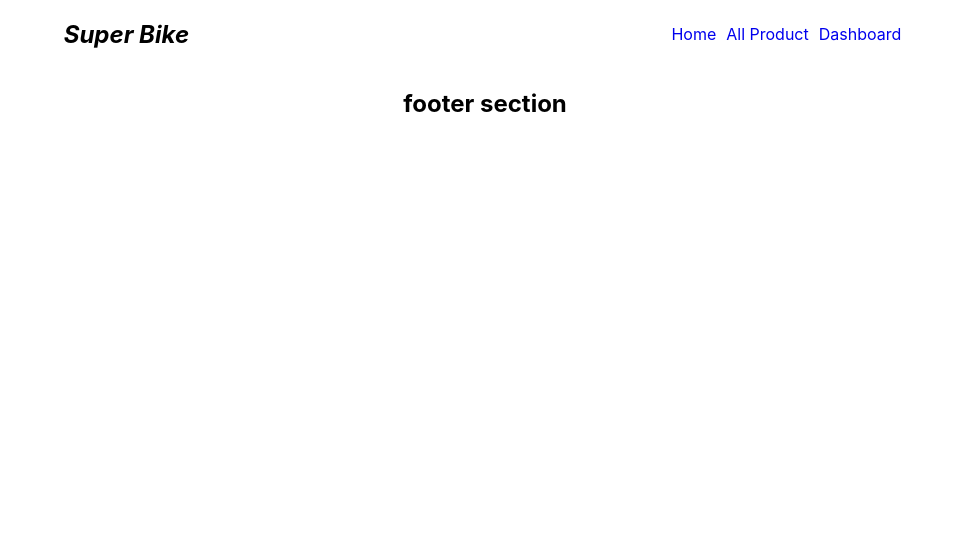
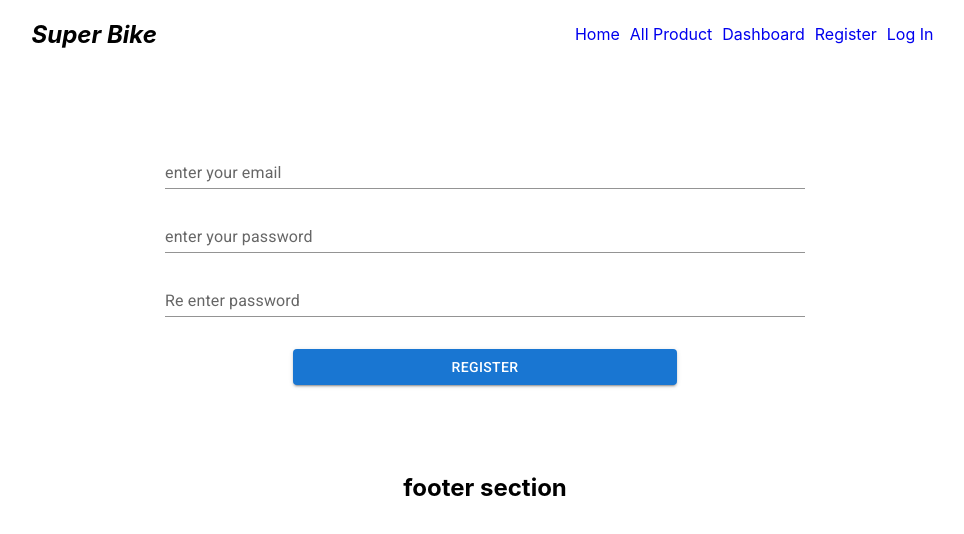
Before and after one commit to SoubirSaian/super-bike-12, a React (Create React App) app: page /register in a window 1280 px wide. Shown: the top 534 px of the page, without its empty margins (155-1119 px from the left). Built offline with nearby package versions, Linux system fonts and the light colour scheme.

Commit message:
login & register

```diff
--- a/src/App.js
+++ b/src/App.js
@@ -1,37 +1,48 @@
 
-import { BrowserRouter,Switch,Route  } from 'react-router-dom';
+import { BrowserRouter as Router,Switch,Route  } from 'react-router-dom';
 import './App.css';
 import AllProducts from './pages/AllProducts/AllProducts/AllProducts';
 import Dashboard from './pages/Dashboard/Dashboard';
 import Home from './pages/Home/Home/Home';
+import Login from './pages/Login/Login';
 import NotFound from './pages/NotFound/NotFound';
 import ProductDetails from './pages/ProductDetails/ProductDetails';
+import Register from './pages/Register/Register';
 
 function App() {
   return (
     <div className="App">
-       <BrowserRouter>
+       <Router>
           <Switch>
             <Route exact path="/">
               <Home></Home>
             </Route>
+            <Route path="/home/:productId">
+              <ProductDetails></ProductDetails>
+            </Route>
             <Route path="/home">
               <Home></Home>
+            </Route>
+            <Route path="/allproducts/:productId">
+              <ProductDetails></ProductDetails>
             </Route>
             <Route path="/allproducts">
               <AllProducts></AllProducts>
             </Route>
-            <Route path="/:productId">
-              <ProductDetails></ProductDetails>
-            </Route>
             <Route path="/dashboard">
               <Dashboard></Dashboard>
             </Route>
-            <Route path="*">
+             <Route path="/register">
+               <Register></Register>
+             </Route>
+             <Route path="/login">
+                <Login></Login>
+             </Route>
+            <Route >
               <NotFound></NotFound>
             </Route>
           </Switch>
-       </BrowserRouter>
+       </Router>
     </div>
   );
 }
--- a/src/pages/AllProducts/AllProduct/AllProduct.js
+++ b/src/pages/AllProducts/AllProduct/AllProduct.js
@@ -37,7 +37,7 @@ const AllProduct = (props) => {
                     </Typography>
                 </CardContent>
                 <CardActions>
-                    <Link to={`/${id}`}>
+                    <Link to={`/allproducts/${id}`}>
                         <Button variant="contained">Order</Button>
                     </Link>
 
--- a/src/pages/AllProducts/AllProducts/AllProducts.js
+++ b/src/pages/AllProducts/AllProducts/AllProducts.js
@@ -1,6 +1,6 @@
 import React, { useEffect, useState } from 'react';
-import Footer from '../../shared/Footer/Footer';
-import Header from '../../shared/Header/Header';
+// import Footer from '../../shared/Footer/Footer';
+// import Header from '../../shared/Header/Header';
 import  Container  from '@mui/material/Container';
 import  Grid  from '@mui/material/Grid';
 import  Typography  from '@mui/material/Typography';
@@ -18,7 +18,7 @@ const AllProducts = () => {
 
     return (
         <div>
-            <Header></Header>
+            {/* <Header></Header> */}
             <Container sx={{my: 6}}>
                 <Typography variant="h4" sx={{mt: 4,mb:8,color: '#2195f3'}}>
                     All of our Bikes
@@ -29,7 +29,7 @@ const AllProducts = () => {
                     }
                 </Grid>
             </Container>
-            <Footer></Footer>
+            {/* <Footer></Footer> */}
         </div>
     );
 };
--- a/src/pages/Dashboard/Dashboard.js
+++ b/src/pages/Dashboard/Dashboard.js
@@ -1,14 +1,16 @@
 import React from 'react';
-import Footer from '../shared/Footer/Footer';
-import Header from '../shared/Header/Header';
+// import Footer from '../shared/Footer/Footer';
+// import Header from '../shared/Header/Header';
 import './Dashboard.css';
 
 const Dashboard = () => {
     return (
         <div>
-            <Header></Header>
+            {/* <Header></Header> */}
             <h2>dashboard page</h2>
-            <Footer></Footer>
+            <h3>why dashboard is not working</h3>
+            <p>hellow</p>
+            {/* <Footer></Footer> */}
         </div>
     );
 };
--- a/src/pages/Home/Home/Home.js
+++ b/src/pages/Home/Home/Home.js
@@ -9,6 +9,7 @@ const Home = () => {
         <div>
             <Header></Header>
             <Products></Products>
+
             <Footer></Footer>
         </div>
     );
--- a/src/pages/Home/Product/Product.js
+++ b/src/pages/Home/Product/Product.js
@@ -33,7 +33,7 @@ const Product = (props) => {
                     </Typography>
                 </CardContent>
                 <CardActions>
-                    <Link to={`/${id}`}>
+                    <Link to={`/home/${id}`}>
                         <Button variant="contained">Order</Button>
                     </Link>
                 </CardActions>
--- /dev/null
+++ b/src/pages/Login/Login.js
@@ -0,0 +1,65 @@
+import React, { useState } from 'react';
+import Box from '@mui/material/Box';
+import  Button  from '@mui/material/Button';
+import Footer from '../shared/Footer/Footer';
+import Header from '../shared/Header/Header';
+import  TextField  from '@mui/material/TextField';
+import './Login.css';
+
+const Login = () => {
+    const [email,setEmail] = useState('');
+    const [password,setPassword] = useState('');
+
+     const handleEmailInput = e =>{
+         setEmail(e.target.value);
+         e.preventDefault();
+
+     }
+     const handlPasswordInput = e =>{
+         setPassword(e.target.value);
+         e.preventDefault()
+
+     }
+
+    const handleLoginInput = (e) =>{
+
+        console.log(email,password);
+
+
+
+        e.preventDefault();
+        e.target.value = '';
+    }
+    return (
+        <>
+            <Header></Header>
+             <Box sx={{my: 8}}>
+                <form onSubmit={handleLoginInput}>
+                    <TextField
+                        sx={{width: '50%', m: 1}}
+                        id="standard-basic"
+                        name="email"
+                        onBlur = {handleEmailInput}
+                        type="email"
+                        label="enter your email"
+                        variant="standard"
+                    />
+                    <TextField
+                        sx={{width: '50%', m: 1}}
+                        id="standard-basic"
+                        name="password"
+                        onBlur = {handlPasswordInput}
+                        type="password"
+                        label="enter your password"
+                        variant="standard"
+                    />
+                    <br />
+                    <Button type="submit" sx={{width: '30%',m: 3}} variant="contained">Login</Button>
+                </form>
+             </Box>
+            <Footer></Footer>
+        </>
+    );
+};
+
+export default Login;
--- a/src/pages/ProductDetails/ProductDetails.js
+++ b/src/pages/ProductDetails/ProductDetails.js
@@ -1,8 +1,8 @@
 import React, { useEffect, useState } from 'react';
 import { useParams } from 'react-router';
 import PlaceOrder from '../PlaceOrder/PlaceOrder';
-import Footer from '../shared/Footer/Footer';
-import Header from '../shared/Header/Header';
+// import Footer from '../shared/Footer/Footer';
+// import Header from '../shared/Header/Header';
 import './ProductDetails.css';
 
 const ProductDetails = () => {
@@ -20,11 +20,11 @@ const ProductDetails = () => {
 
     return (
         <div>
-            <Header></Header>
+            {/* <Header></Header> */}
             {
                 singleProduct && <PlaceOrder key={singleProduct.id} product={singleProduct}></PlaceOrder>
             }
-            <Footer></Footer>
+            {/* <Footer></Footer> */}
         </div>
     );
 };
--- /dev/null
+++ b/src/pages/Register/Register.js
@@ -0,0 +1,69 @@
+import React, { useState } from 'react';
+import Box from '@mui/material/Box';
+import Footer from '../shared/Footer/Footer';
+import Header from '../shared/Header/Header';
+import './Register.css';
+import  TextField  from '@mui/material/TextField';
+import  Button  from '@mui/material/Button';
+
+const Register = () => {
+    const [registerInfo,setRegisterInfo] = useState({});
+
+    const handleInputField = e =>{
+        const field = e.target.name;
+        const value = e.target.value;
+        const newInfo = {...registerInfo};
+        newInfo[field] = value;
+        setRegisterInfo(newInfo);
+        console.log(registerInfo);
+        e.preventDefault();
+        // e.target.value = '';
+    }
+    const handleEmailPasswordRegister = (e) =>{
+         console.log(registerInfo.email,registerInfo.password,registerInfo.password2);
+
+         e.preventDefault();
+         e.target.value = '';
+    }
+    return (
+        <>
+            <Header></Header>
+             <Box sx={{my: 8}}>
+                <form onSubmit={handleEmailPasswordRegister}>
+                    <TextField
+                        sx={{width: '50%', m: 1}}
+                        id="standard-basic"
+                        name="email"
+                        onBlur={handleInputField}
+                        type="email"
+                        label="enter your email"
+                        variant="standard"
+                    />
+                    <TextField
+                        sx={{width: '50%', m: 1}}
+                        id="standard-basic"
+                        name="password"
+                        onBlur={handleInputField}
+                        type="password"
+                        label="enter your password"
+                        variant="standard"
+                    />
+                    <TextField
+                        sx={{width: '50%', m: 1}}
+                        id="standard-basic"
+                        name="password2"
+                        onBlur={handleInputField}
+                        type="password"
+                        label="Re enter password"
+                        variant="standard"
+                    />
+                    <br />
+                    <Button type="submit" sx={{width: '30%',m: 3}} variant="contained">Register</Button>
+                </form>
+             </Box>
+            <Footer></Footer>
+        </>
+    );
+};
+
+export default Register;
--- a/src/pages/shared/Header/Header.js
+++ b/src/pages/shared/Header/Header.js
@@ -4,7 +4,7 @@ import './Header.css';
 
 const Header = () => {
     return (
-         <nav className="nav-bar">
+         <div className="nav-bar">
              <div>
                 <h2><i>Super Bike</i></h2>
              </div>
@@ -12,9 +12,10 @@ const Header = () => {
                  <li><Link to="/home">Home</Link></li>
                  <li><Link to="/allproducts">All Product</Link></li>
                  <li><Link to="/dashboard">Dashboard</Link></li>
-
+                 <li><Link to="/register">Register</Link></li>
+                 <li><Link to="/login">Log In</Link></li>
              </ul>
-         </nav>
+         </div>
     );
 };
 
```
Also changed, not shown: src/pages/Login/Login.css (added), src/pages/Register/Register.css (added).
